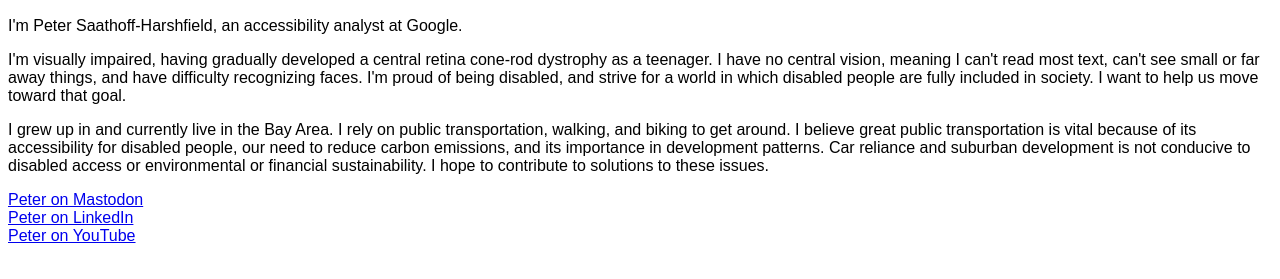
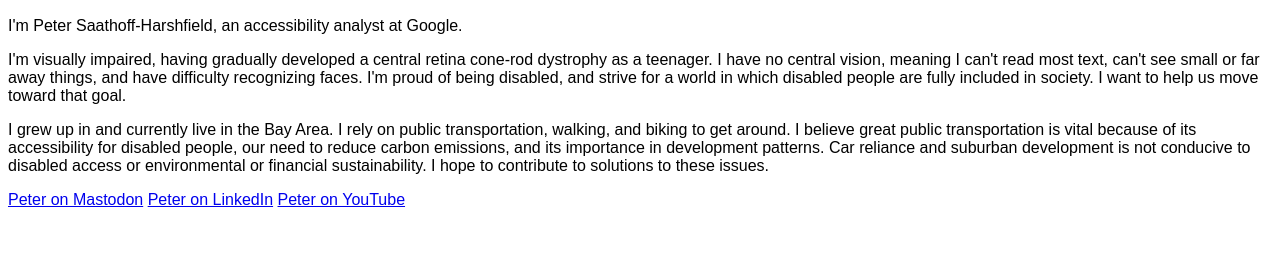
Before and after one commit to PeterSaathoff-Harshfield/peter.bike, a plain HTML site: page index.html in a window 1280 px wide. Shown: the part 97-376 px from the top of the page. Drawn offline with Linux system fonts and the light colour scheme.

Commit message:
Update index.html

```diff
--- a/index.html
+++ b/index.html
@@ -7,9 +7,9 @@
 		<p>I'm visually impaired, having gradually developed a central retina cone-rod dystrophy as a teenager. I have no central vision, meaning I can't read most text, can't see small or far away things, and have difficulty recognizing faces. I'm proud of being disabled, and strive for a world in which disabled people are fully included in society. I want to help us move toward that goal.</p>
 		<p>I grew up in and currently live in the Bay Area. I rely on public transportation, walking, and biking to get around. I believe great public transportation is vital because of its accessibility for disabled people, our need to reduce carbon emissions, and its importance in development patterns. Car reliance and suburban development is not conducive to disabled access or environmental or financial sustainability. I hope to contribute to solutions to these issues.</p>
 		<div role="contentinfo">
-			<a style="display:block;" href="https://mastodon.social/@pesh">Peter on Mastodon</a>
-			<a style="display:block;" href="https://www.linkedin.com/in/peter-saathoff-harshfield/">Peter on LinkedIn</a>
-			<a style="display:block;" href="https://www.youtube.com/@petersaathoff-harshfield">Peter on YouTube</a>
+			<a  href="https://mastodon.social/@pesh">Peter on Mastodon</a>
+			<a  href="https://www.linkedin.com/in/peter-saathoff-harshfield/">Peter on LinkedIn</a>
+			<a  href="https://www.youtube.com/@petersaathoff-harshfield">Peter on YouTube</a>
 		</div>
 	</body>
 </html>
```
